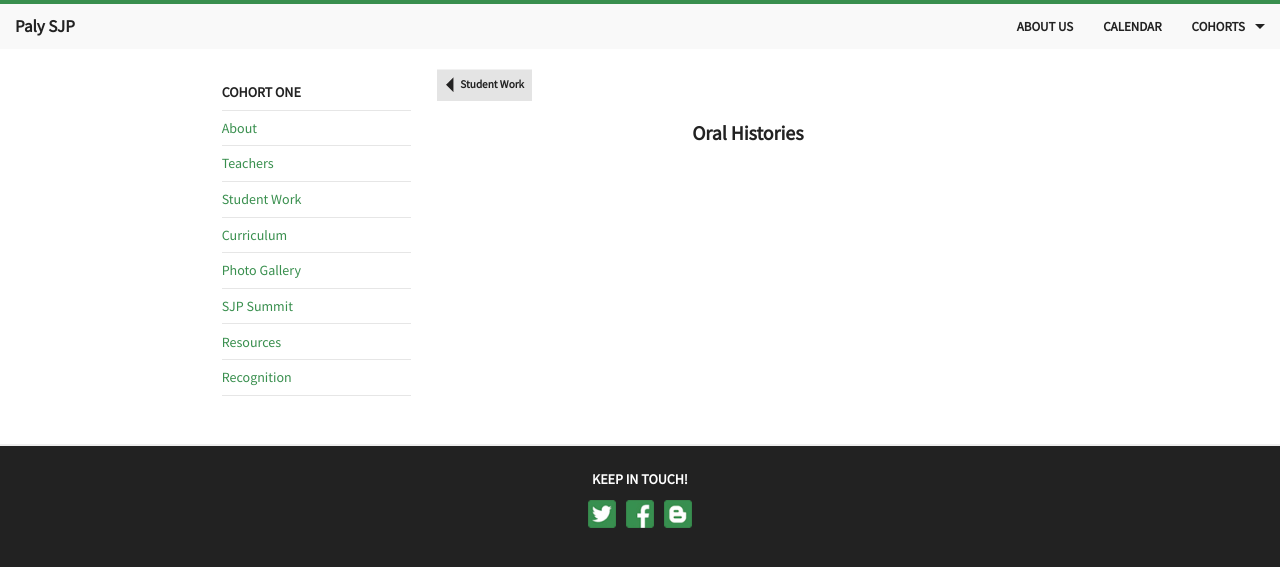
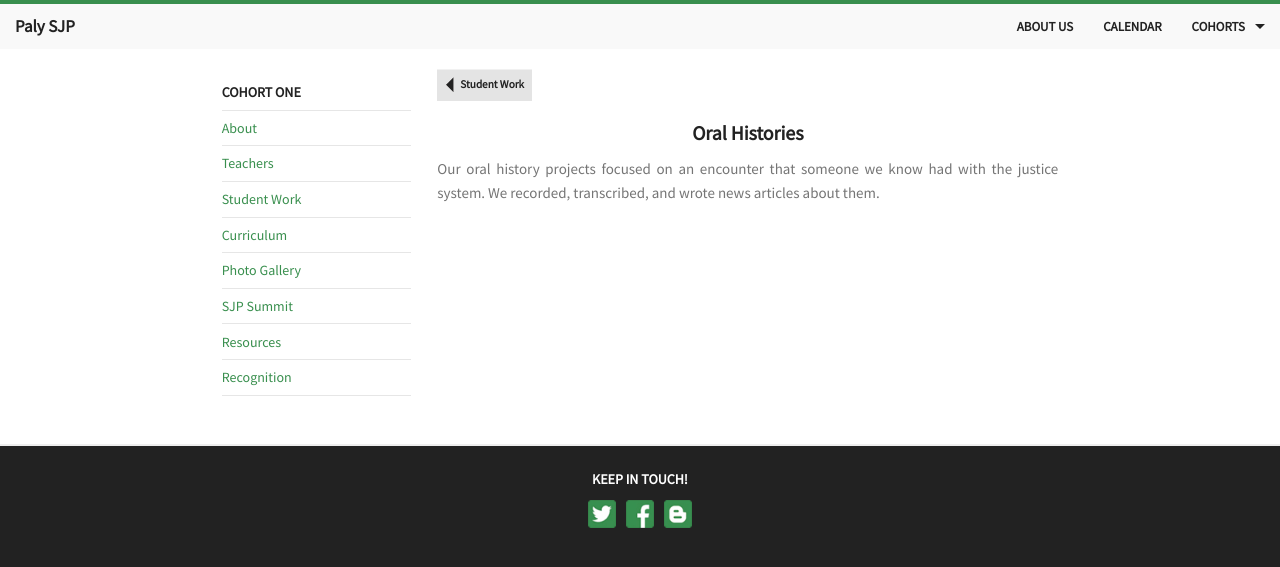
Before and after one commit to rafilong/palysjp-website, a Jekyll site: the page built from cohorts/one/studentwork/oralhistory.html, in a window 1280 px wide. Shown: the top 567 px of the page. Built offline with Jekyll 4.4.1, drawn with Linux system fonts in a browser that asks for light colours; Markdown is read by kramdown in place of the engine named in the settings.

Commit message:
added blurbs

```diff
--- a/cohorts/one/studentwork/oralhistory.html
+++ b/cohorts/one/studentwork/oralhistory.html
@@ -10,3 +10,5 @@
 </a>
 
 <h4>Oral Histories</h4>
+
+<p>Our oral history projects focused on an encounter that someone we know had with the justice system. We recorded, transcribed, and wrote news articles about them. </p>
--- a/cohorts/one/studentwork/portfolio.html
+++ b/cohorts/one/studentwork/portfolio.html
@@ -10,3 +10,5 @@
 </a>
 
 <h4>Digital Portfolios</h4>
+
+<p>Our digital portfolios were compilations of our work during the House of Spirits unit. The portfolios included written assignments and unit essays.</p>
```
